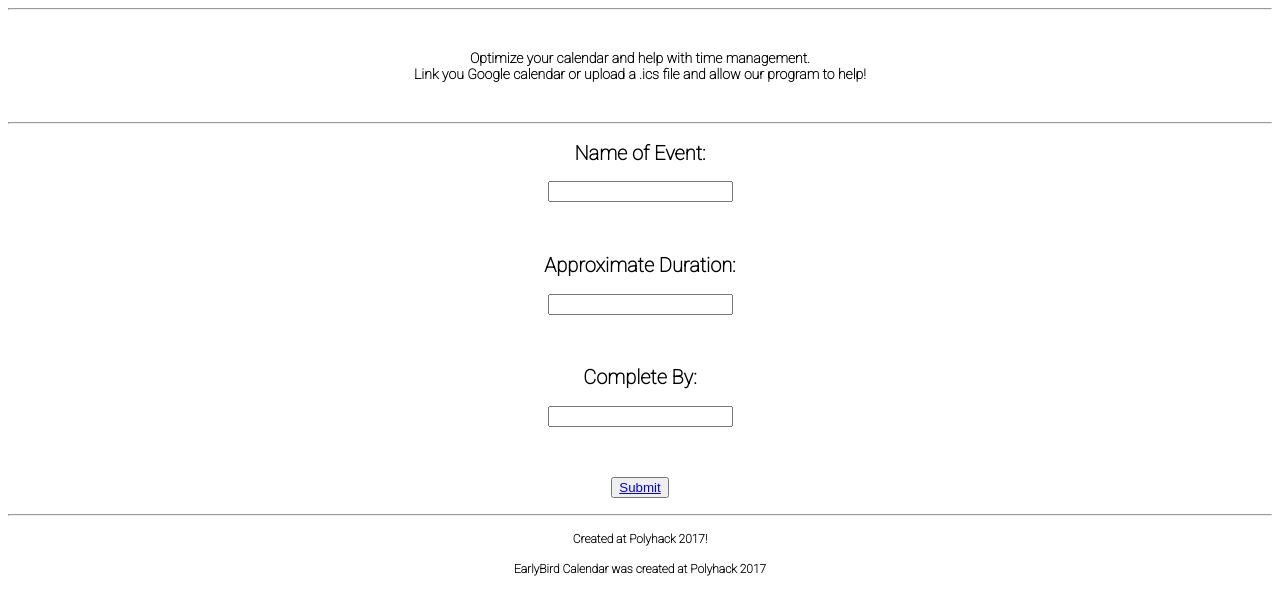
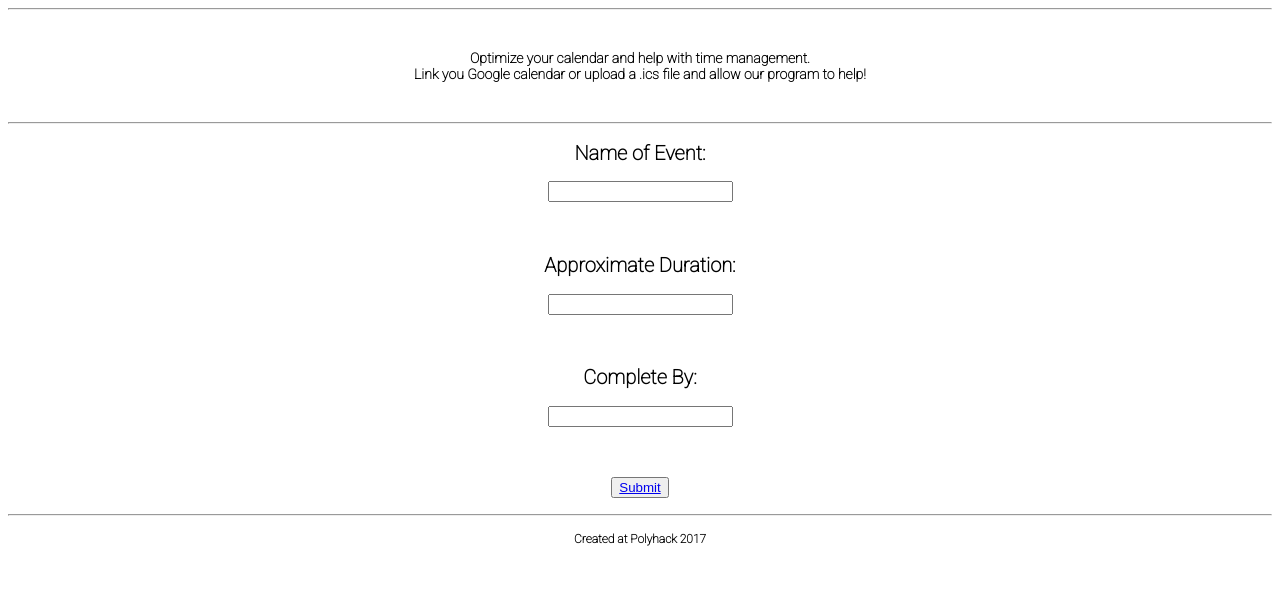
Before and after one commit to MPmonks/polyhack2017, a plain HTML site: page index.html in a window 1280 px wide. Shown: the part 105-720 px from the top of the page. Drawn offline with nearby package versions, Linux system fonts and the light colour scheme; a script that the page names is missing.

Commit message:
formatting

```diff
--- a/index.html
+++ b/index.html
@@ -42,7 +42,6 @@
 		<p class="center"><button onclick="sendInfo()"><a href="changes.html">Submit</a></button></p>
 
 		<hr>
-		<h4>Created at Polyhack 2017!</h4>
-		<h4>EarlyBird Calendar was created at Polyhack 2017</h4>
+		<h4>Created at Polyhack 2017</h4>
 	</body>
 </html>
```
